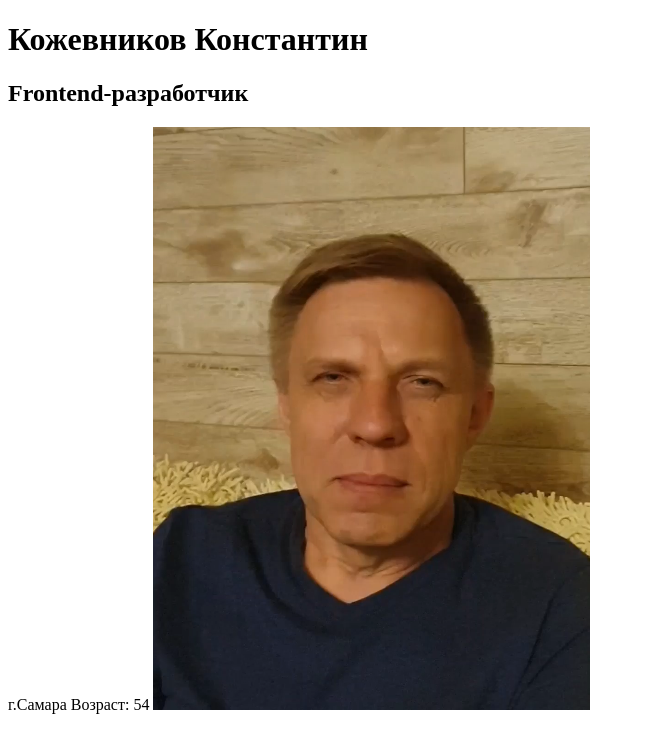
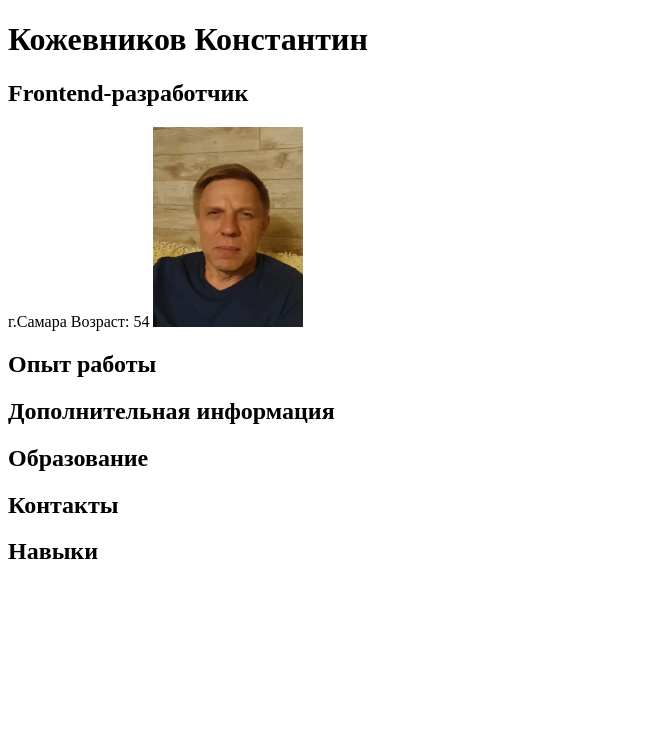
Before and after one commit to KonstaKozh/resume, a plain HTML site: page index.html in a window 1280 px wide. Shown: the whole page, without its empty margins (0-645 px from the left). Drawn offline with Linux system fonts and the light colour scheme.

Commit message:
add sections in index.html

```diff
--- a/index.html
+++ b/index.html
@@ -12,8 +12,23 @@
         <h2>Frontend-разработчик</h2>
         <span>г.Самара</span>
         <span>Возраст: 54 </span>
-        <img src="./img/foto.png" alt="foto" >
+        <img src="./img/foto.png" alt="foto" width="150"
     </header>
+    <section class="expetience">
+        <h1>Опыт работы</h1>
+    </section>
+    <section class="information">
+        <h1>Дополнительная информация</h1>
+    </section>
+    <section class="education">
+        <h1>Образование</h1>
+    </section>
+    <section class="languages">
+        <h1>Контакты</h1>
+    </section>
+    <section class="scills">
+        <h1>Навыки</h1>
+    </section>
 
 </body>
 </html>
```
